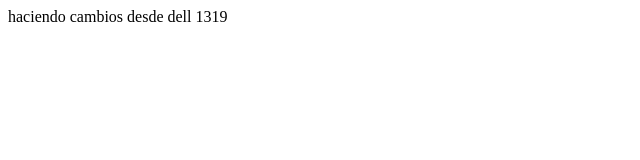
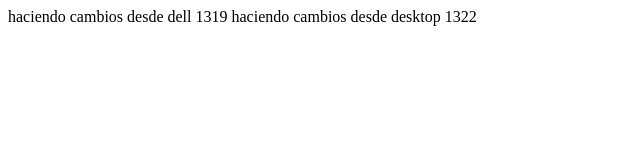
Before and after one commit to Dexloggica/pruebagit202009201322, a plain HTML site: page index.html in a window 1280 px wide. Shown: the whole page, without its empty margins (0-640 px from the left). Drawn offline with Linux system fonts and the light colour scheme.

Commit message:
haciendo cambios desktop 1322

```diff
--- a/index.html
+++ b/index.html
@@ -6,5 +6,7 @@
 </head>
 <body>
     haciendo cambios desde dell 1319
+
+    haciendo cambios desde desktop 1322
 </body>
 </html>
```
